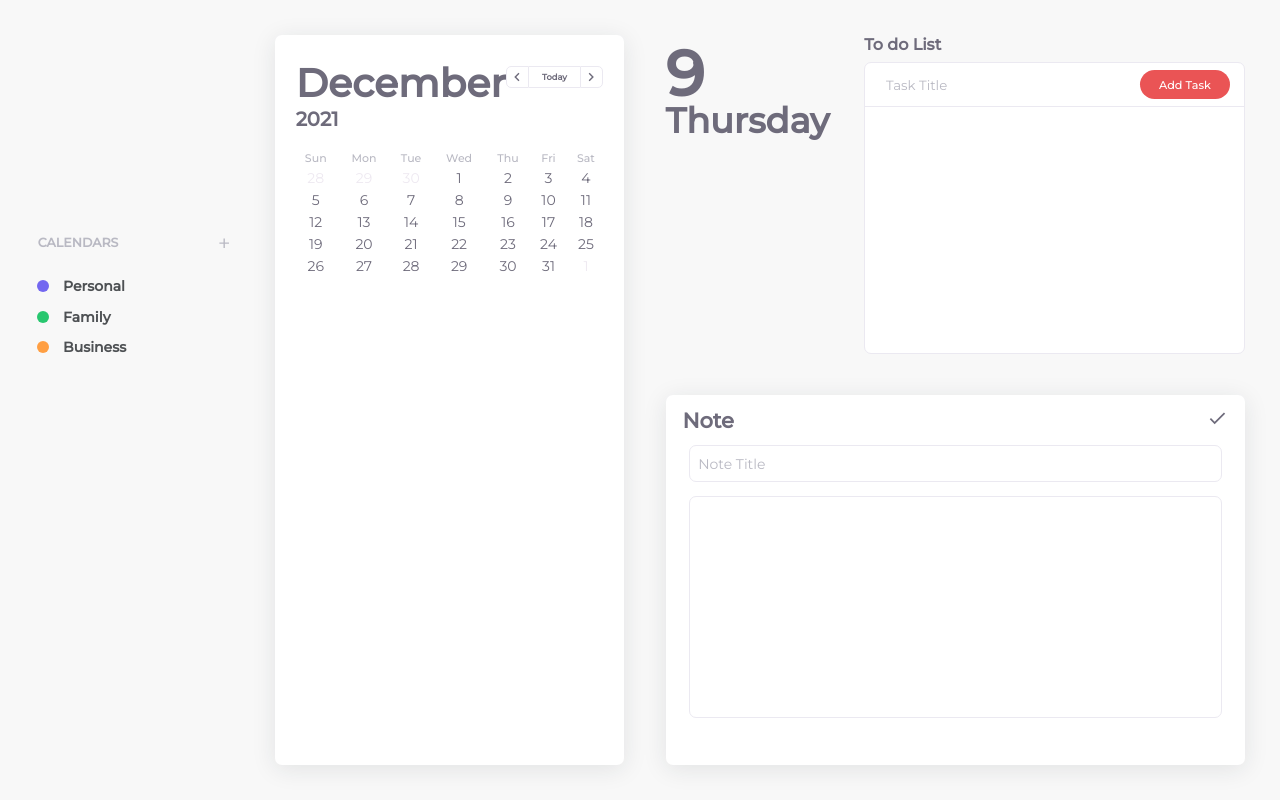
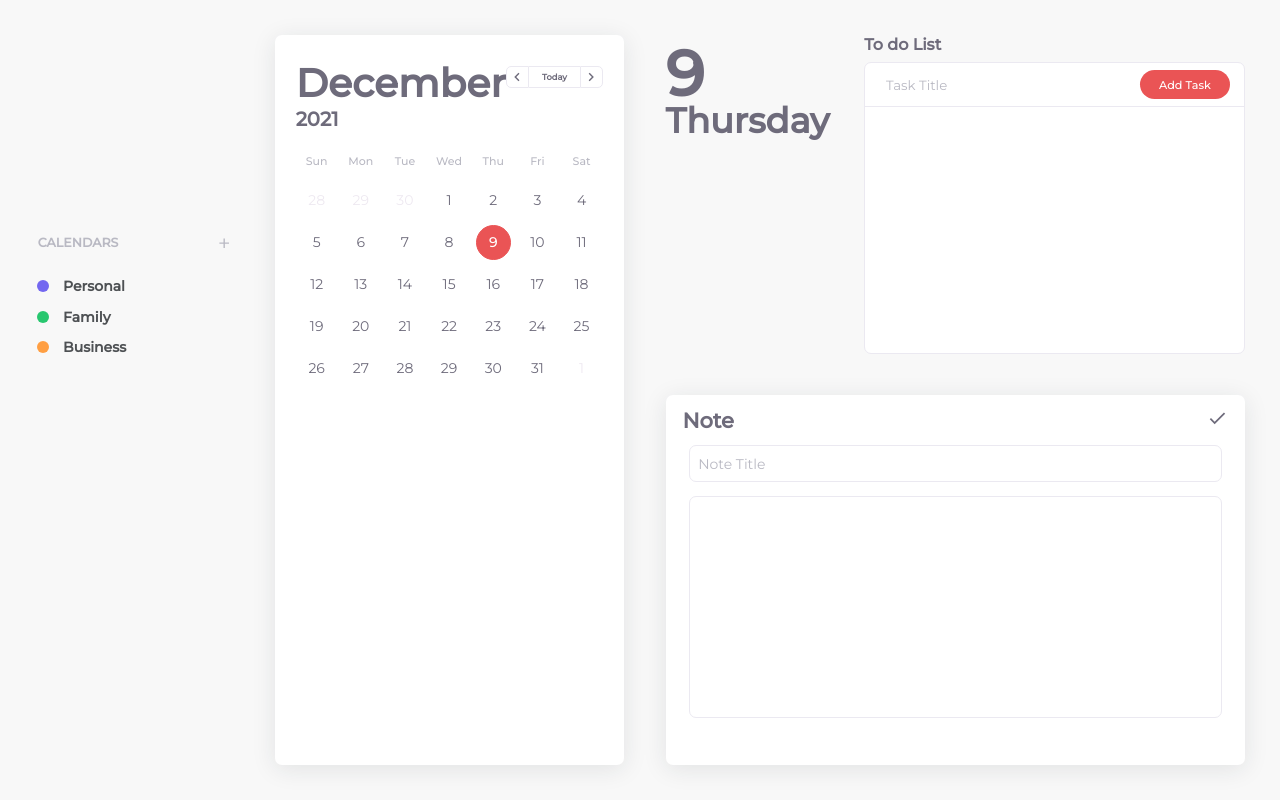
Before and after one commit to joan-KIM/diary, a React (Create React App) app: page / in a window 1280 px wide. Built offline with nearby package versions, Linux system fonts and the light colour scheme.

Commit message:
날짜 정렬 및 오늘날짜/선택된날짜 디자인 적용

```diff
--- a/src/App.css
+++ b/src/App.css
@@ -295,7 +295,6 @@ body{
 .calendar-header{
   padding: 1.7em 1.5em 1.2em 1.5em;
   display: flex;
-  /* background-color: aquamarine; */
 }
 
 .btn-group-wrapper{
@@ -354,18 +353,47 @@ body{
   margin: 0 auto;
   color: #6E6B7B;
   text-align: center;
+  border-spacing: 0.4em;
+  table-layout: fixed;
 }
 
 .row-day{
   color: #B9B9C3;
   font-size: 11px;
   font-weight: 500;
+  padding-bottom: 0.85em;
+}
+
+.circle-wrapper{
+  height: 35px;
+}
+
+.circle{
+  width: 33px;
+  height: 33px;
+  display: flex;
+  justify-content: center;
+  align-items: center;
+  margin: auto;
+  border-radius: 2em;
+  cursor: pointer;
+}
+
+.today{
+  color: #EA5455;
+  border: 1px solid #EA5455;
+}
+
+.selected{
+  background-color: #EA5455;
+  border: 1px solid #EA5455;
+  color: #ffffff;
+  font-weight:500;
 }
 
 .prev-month, .next-month{
   color: #EEE9F1;
 }
-
 
 .category-section{
   /* background-color: chocolate; */
--- a/src/components/DatePicker/Day.jsx
+++ b/src/components/DatePicker/Day.jsx
@@ -5,14 +5,17 @@ import { today } from "../../utils/date";
 // value => '22/1/24' 최상단 파일에서 date 전해줄 때 왼쪽과 같은 형태로 전달함
 export default function Day({date, value, isPrev, isNext, selected, onClick}){
     return <td
-                className={classNames({
+                className={classNames('circle-wrapper', {
                     'prev-month' : isPrev,
                     'next-month' : isNext,
-                    'today' : today() === value,
-                    'selected' : selected === value
                 })}
                 onClick={() => onClick(value)}
             >
+                <div className={classNames('circle', {
+                    'today' : today() === value,
+                    'selected' : selected === value
+                })}>
                 {date}
+                </div>
             </td>;
 }
--- a/src/components/DatePicker/index.jsx
+++ b/src/components/DatePicker/index.jsx
@@ -61,8 +61,8 @@ export default function DatePicker({selectedDate, changeHandler}){
             </div>
 
             <table className='calendar'>
-                <tr className='row-day'>
-                    {DAY_LIST.map(day => <td>{day}</td>)}
+                <tr>
+                    {DAY_LIST.map(day => <td className='row-day'>{day}</td>)}
                 </tr>
                 {weeks}
             </table>
--- a/src/utils/color.js
+++ b/src/utils/color.js
@@ -1,4 +1,4 @@
-const COLOR_LIST = ['#28c76f', '#ff9f43','#ea5455','#00cfe8','#ffc107', '#7367f0'];
+const COLOR_LIST = ['#28c76f', '#ff9f43','#ff4961','#00cfe8','#ffc107', '#7367f0'];
 // const labelCOLORLIST = ['red', 'orange','yellow', 'blue', 'green'];
 
 export const pickColor = (labelList) => {
```
